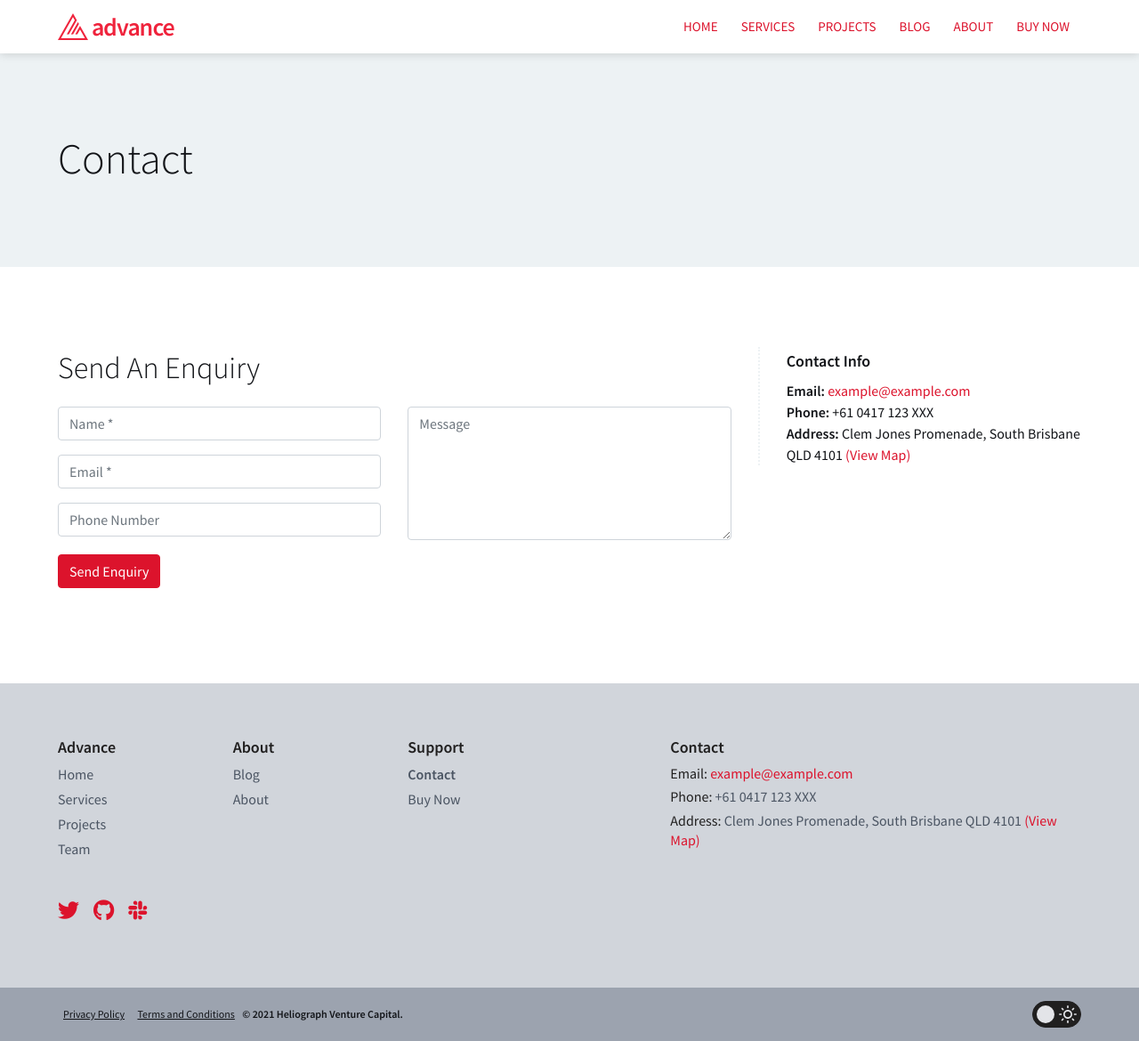
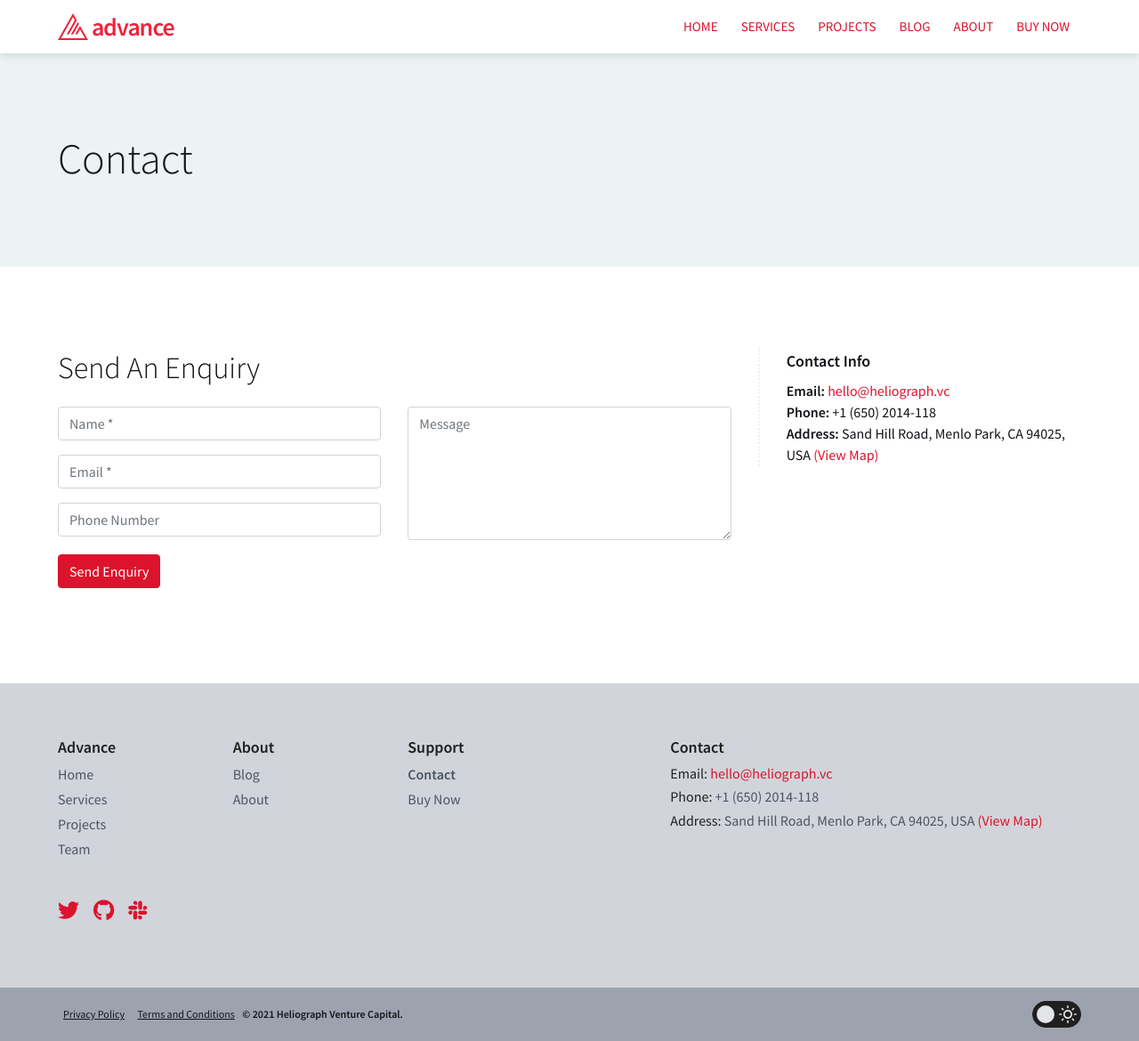
Before and after one commit to phil-partners/newwebsite, a Jekyll site: the page built from pages/contact.md, in a window 1280 px wide and 1170 px high. Shown: the whole window at 89% size. Built offline with Jekyll 4.4.1, drawn with Linux system fonts in a browser that asks for light colours.

Commit message:
Update contact.yml

```diff
--- a/_data/contact.yml
+++ b/_data/contact.yml
@@ -1,6 +1,6 @@
-phone: "+61 0417 123 XXX"
+phone: "+1 (650) 2014-118"
 fax: false
-email: "example@example.com"
-address: "Clem Jones Promenade, South Brisbane QLD 4101"
-map_link: "https://goo.gl/maps/c4WAN7fiRycaH1Gh7"
+email: "hello@heliograph.vc"
+address: "Sand Hill Road, Menlo Park, CA 94025, USA"
+map_link: "https://goo.gl/maps/vf3ty8wnPHk3Di6g8"
 show_map_link: true
```
